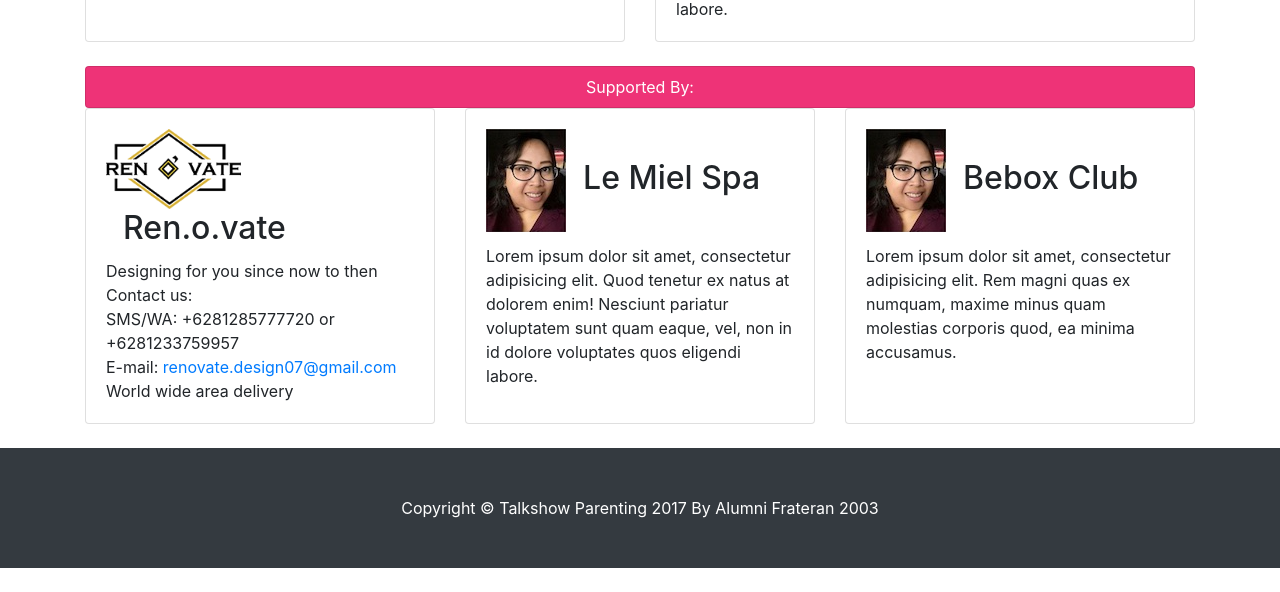
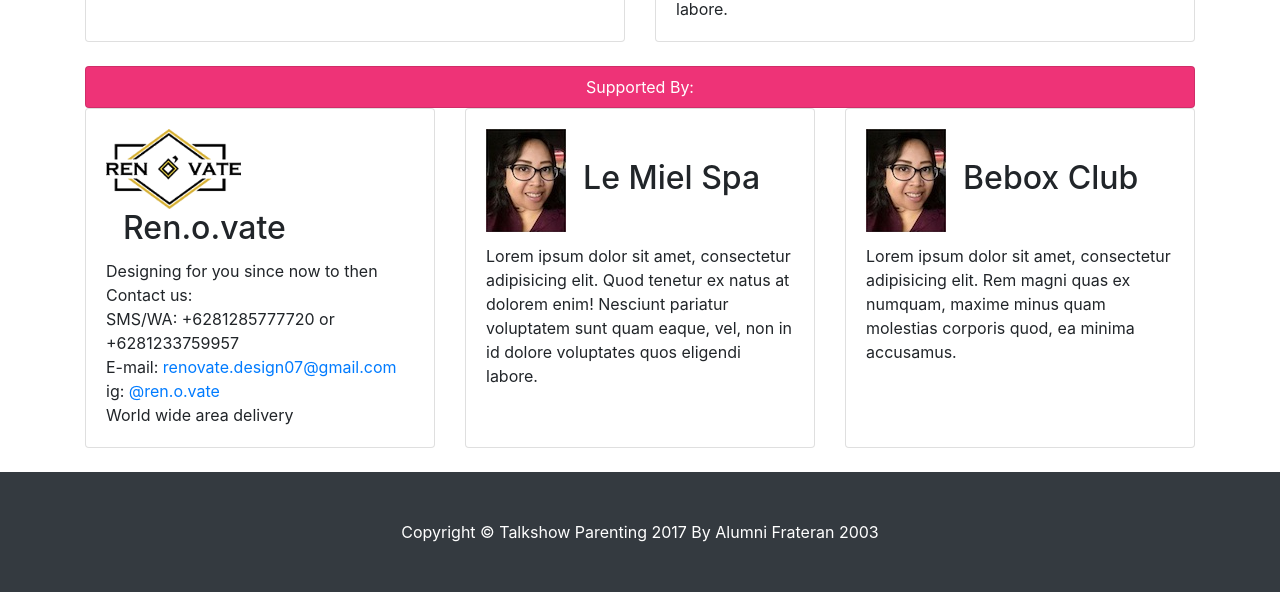
Before and after one commit to talkshowparenting/talkshowparenting.github.io, a website: page index.html in a window 1280 px wide. Shown: the part 810-1402 px from the top of the page. Before the commit the page ends 1378 px from the top, so only its background shows below. Drawn offline with Linux system fonts and the light colour scheme.

Commit message:
ren update

```diff
--- a/index.html
+++ b/index.html
@@ -123,7 +123,7 @@
           <div class="card h-100">
             <div class="card-body">
               <h2 class="card-title"><img src="img/renovate.png" alt="Edwina Natalia, M.Psi" height="80">&nbsp;&nbsp;Ren.o.vate</h2>
-              <p class="card-text">Designing for you since now to then Contact us:<br/>SMS/WA: +6281285777720 or +6281233759957<br/>E-mail: <a href="mailto:renovate.design07@gmail.com">renovate.design07@gmail.com</a> World wide area delivery</p>
+              <p class="card-text">Designing for you since now to then Contact us:<br/>SMS/WA: +6281285777720 or +6281233759957<br/>E-mail: <a href="mailto:renovate.design07@gmail.com">renovate.design07@gmail.com</a><br/>ig: <a href="https://instagram.com/ren.o.vate">@ren.o.vate</a><br/>World wide area delivery</p>
             </div>
             <!--div class="card-footer">
               <a href="#" class="btn btn-primary">More Info</a>
```
